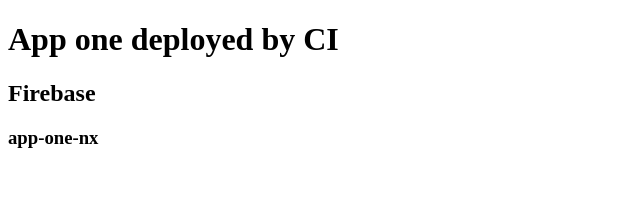
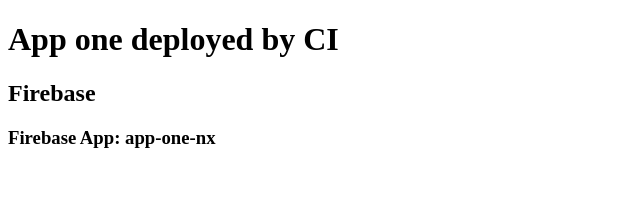
Before and after one commit to joaoantunes87/nx-ci, a React (Vite) app in the folder apps/app-one/: page /app in a window 1280 px wide. Shown: the top 217 px of the page, without its empty margins (0-640 px from the left). Built offline with nearby package versions, Linux system fonts and the light colour scheme.

Commit message:
Experimenting multiple deploys

```diff
--- a/apps/app-one/src/app/app.tsx
+++ b/apps/app-one/src/app/app.tsx
@@ -3,7 +3,7 @@
     <div>
       <h1>App one deployed by CI</h1>
       <h2>Firebase</h2>
-      <h3>app-one-nx</h3>
+      <h3>Firebase App: app-one-nx</h3>
     </div>
   );
 }
```
